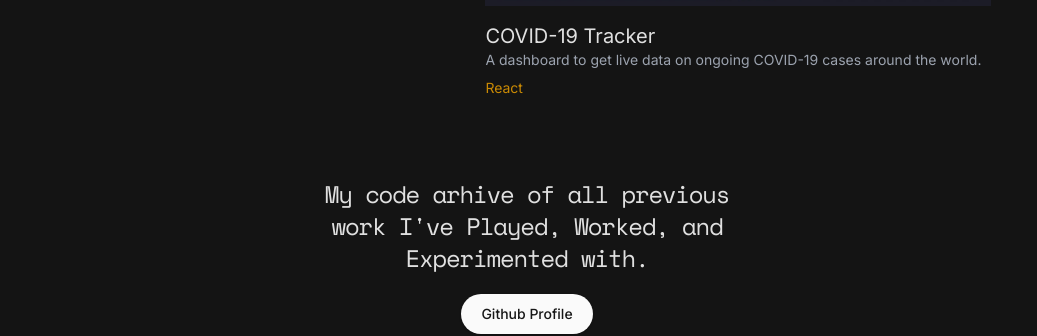
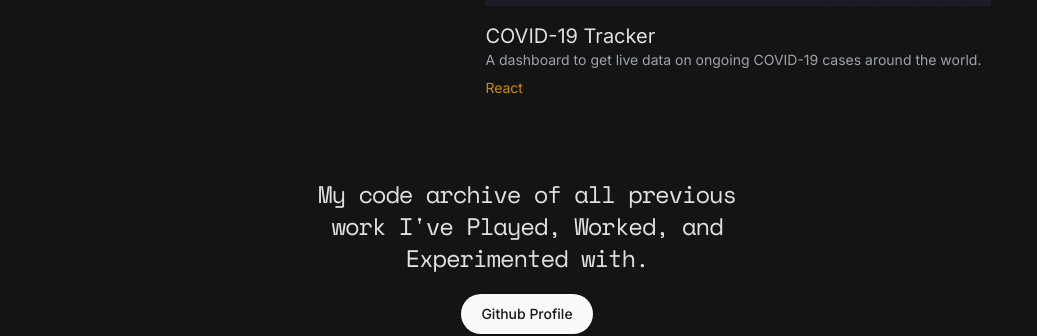
Before and after one commit to darshangoswami/Portfolio, a React (Vite) app: page / in a window 1280 px wide. Shown: the part 1550-1886 px from the top of the page, without its empty margins (113-1150 px from the left). Built offline with nearby package versions, Linux system fonts and the light colour scheme.

Commit message:
fix: typo in projects section

```diff
--- a/src/components/selected-work.jsx
+++ b/src/components/selected-work.jsx
@@ -37,7 +37,7 @@ const SelectedWork = () => {
         </div>
       </div>
       <h2 className="space-mono-regular text-center md:text-2xl mt-20 tracking-tighter">
-        My code arhive of all previous
+        My code archive of all previous
         <br /> work I've Played, Worked, and <br />
         Experimented with.
       </h2>
```
